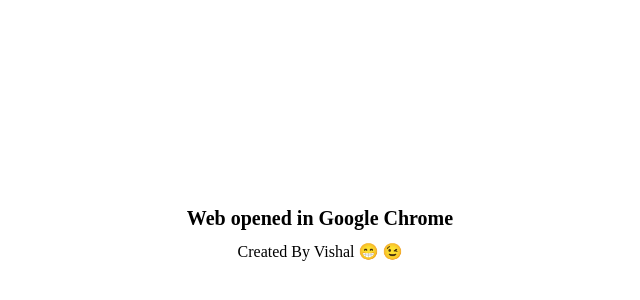
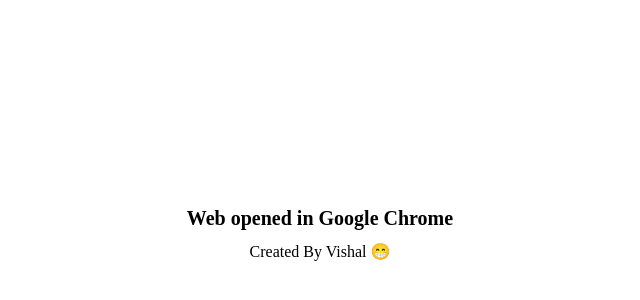
Before and after one commit to vishal-tiket/Detect-Browser, a plain HTML site: page index.html in a window 1280 px wide. Shown: the part 166-466 px from the top of the page, 320-960 px from the left. Drawn offline with Linux system fonts and the light colour scheme.

Commit message:
emoji update

```diff
--- a/index.html
+++ b/index.html
@@ -9,7 +9,7 @@
   <body>
     <div class="container">
       <h1 id="text"></h1>
-      <span>Created By Vishal 😁 😉</span>
+      <span>Created By Vishal 😁</span>
     </div>
 
     <script src="./index.js" type="application/javascript"></script>
```
